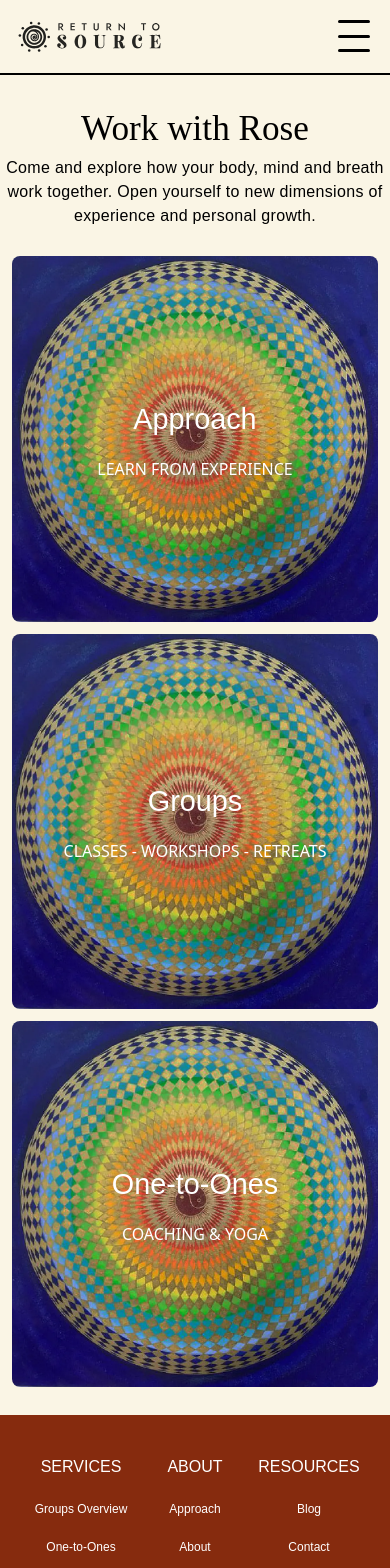
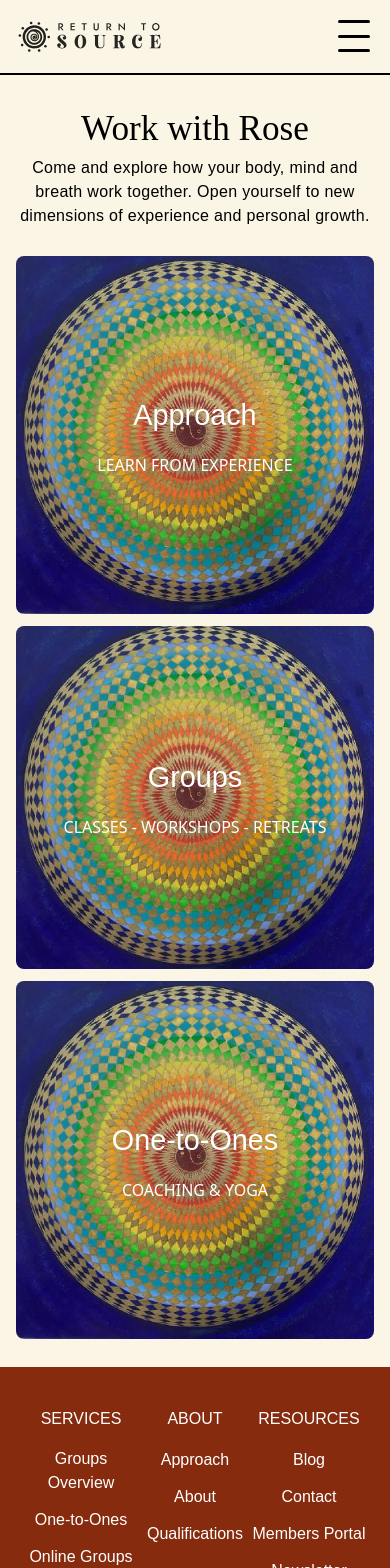
Before and after one commit to anna-rosew/return-to-source, a Next.js app: page /work in a window 390 px wide. Shown: the top 1568 px of the page. Built offline with nearby package versions, Linux system fonts and the light colour scheme.

Commit message:
Add correct links to NavRight, edited Container class styling and finished card spacing

```diff
--- a/app/globals.css
+++ b/app/globals.css
@@ -89,7 +89,9 @@
   Link {
     @apply cursor-pointer;
   }
+}
 
+@layer utilities {
   .white-links {
     @apply font-jost text-[16px] text-white relative hover:text-white cursor-pointer transition-all ease-in-out inline-block before:transition-all before:ease-in-out before:duration-700 before:absolute before:bg-white before:origin-center before:h-[1px] before:w-0 hover:before:w-full hover:before:left-0 before:bottom-0;
   }
--- a/app/work/page.tsx
+++ b/app/work/page.tsx
@@ -1,21 +1,21 @@
 import Link from "next/link";
 import SunIcon from "@/public/Assets/Icons/SunIcon";
 
-//Correct spacing on mobile view
 //Add images
+//array + card component
 
 const Work = () => {
   return (
-    <div className="text-center">
+    <div className="container text-center">
       <h1>Work with Rose</h1>
       <p className="font-medium">
         Come and explore how your body, mind and breath work together. Open
         yourself to new dimensions of experience and personal growth.
       </p>
-      <div className="lg:my-20 my-7 mx-3">
+      <div className="lg:my-20 my-7">
         <div className="grid grid-cols-1 gap-3 lg:grid-cols-3">
           <div
-            className="card rounded-lg group relative bg-cover bg-center transition-all duration-700 ease-in-out aspect-[1/1]"
+            className="card rounded-lg group relative bg-cover bg-center transition-all duration-700 ease-in-out aspect-[1/1] min-h-[300px]"
             style={{
               backgroundImage: "url(/Assets/Images/my-approach.webp)",
             }}
@@ -42,7 +42,7 @@ const Work = () => {
             </Link>
           </div>
           <div
-            className=" card rounded-lg group relative bg-cover bg-center transition-all duration-300 ease-in-out min-h-[375px]"
+            className=" card rounded-lg group relative bg-cover bg-center transition-all duration-300 ease-in-out min-h-[343px] md:min-h-[300px]"
             style={{
               backgroundImage: "url(/Assets/Images/my-approach.webp)",
             }}
@@ -70,7 +70,7 @@ const Work = () => {
           </div>
 
           <div
-            className="card rounded-lg group relative bg-cover bg-center transition-all duration-700 ease-in-out aspect-[1/1]"
+            className="card rounded-lg group relative bg-cover bg-center transition-all duration-700 ease-in-out aspect-[1/1] min-h-[300px]"
             style={{
               backgroundImage: "url(/Assets/Images/my-approach.webp)",
             }}
--- a/components/navigation/RightNav.tsx
+++ b/components/navigation/RightNav.tsx
@@ -22,17 +22,17 @@ const RightNav = ({ open, closeMenu }: RightNavProps) => {
             Home
           </p>
         </Link>
-        <Link href="#work-with-rose" onClick={closeMenu}>
+        <Link href="/work" onClick={closeMenu}>
           <p className="font-jost text-[16px] text-white uppercase relative hover:text-white cursor-pointer transition-all ease-in-out inline-block before:transition-all before:ease-in-out before:duration-700 before:absolute before:bg-white before:origin-center before:h-[1px] before:w-0 hover:before:w-full hover:before:left-0 before:bottom-0">
             Work with Rose
           </p>
         </Link>
-        <Link href="#about" onClick={closeMenu}>
+        <Link href="/about" onClick={closeMenu}>
           <p className="font-jost text-[16px] text-white uppercase relative hover:text-white cursor-pointer transition-all ease-in-out inline-block before:transition-all before:ease-in-out before:duration-700 before:absolute before:bg-white before:origin-center before:h-[1px] before:w-0 hover:before:w-full hover:before:left-0 before:bottom-0">
             About
           </p>
         </Link>
-        <Link href="#resources" onClick={closeMenu}>
+        <Link href="/dashboard" onClick={closeMenu}>
           <p className="font-jost text-[16px] text-white uppercase relative hover:text-white cursor-pointer transition-all ease-in-out inline-block before:transition-all before:ease-in-out before:duration-700 before:absolute before:bg-white before:origin-center before:h-[1px] before:w-0 hover:before:w-full hover:before:left-0 before:bottom-0">
             Resources
           </p>
--- a/tailwind.config.ts
+++ b/tailwind.config.ts
@@ -105,6 +105,16 @@ const config: Config = {
         md: "calc(var(--radius) - 2px)",
         sm: "calc(var(--radius) - 4px)",
       },
+      container: {
+        center: true, // Centers the container
+        padding: {
+          DEFAULT: "1rem",
+          sm: "2rem",
+          md: "3rem",
+          lg: "4rem",
+          xl: "5rem",
+        },
+      },
     },
   },
   plugins: [tailwindcssAnimate],
```
